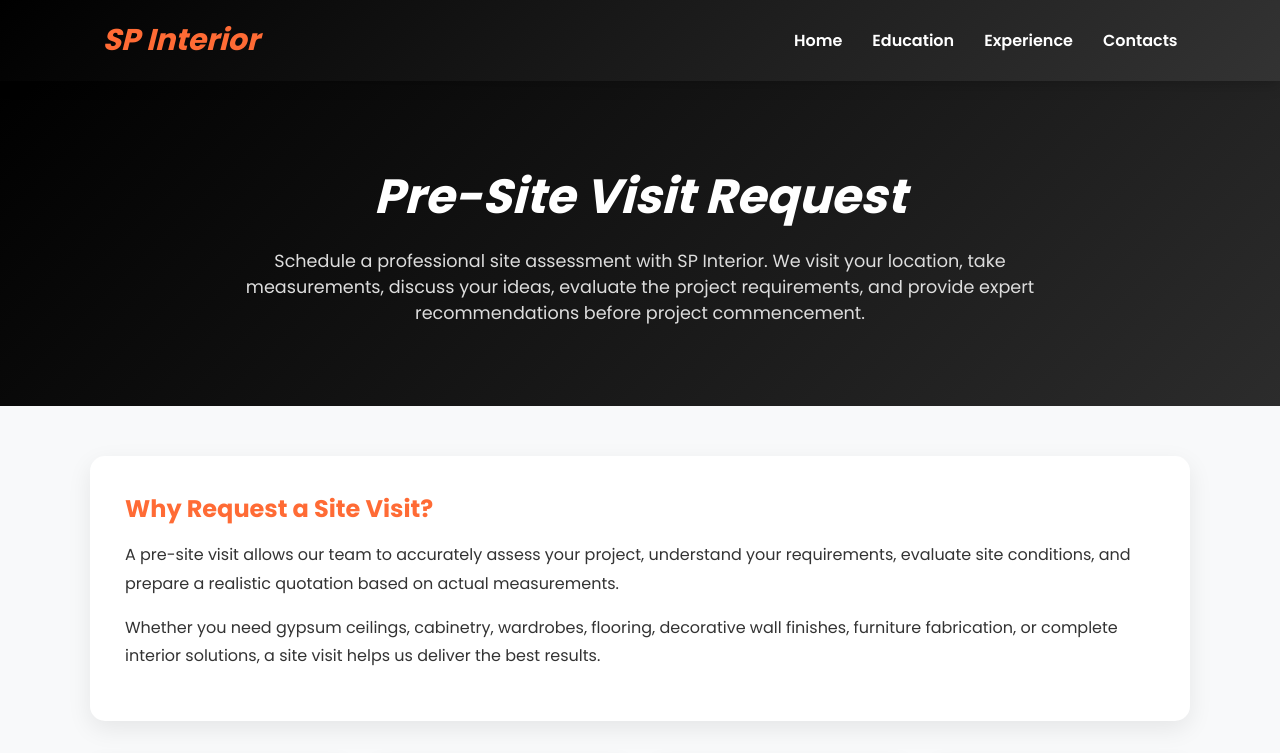
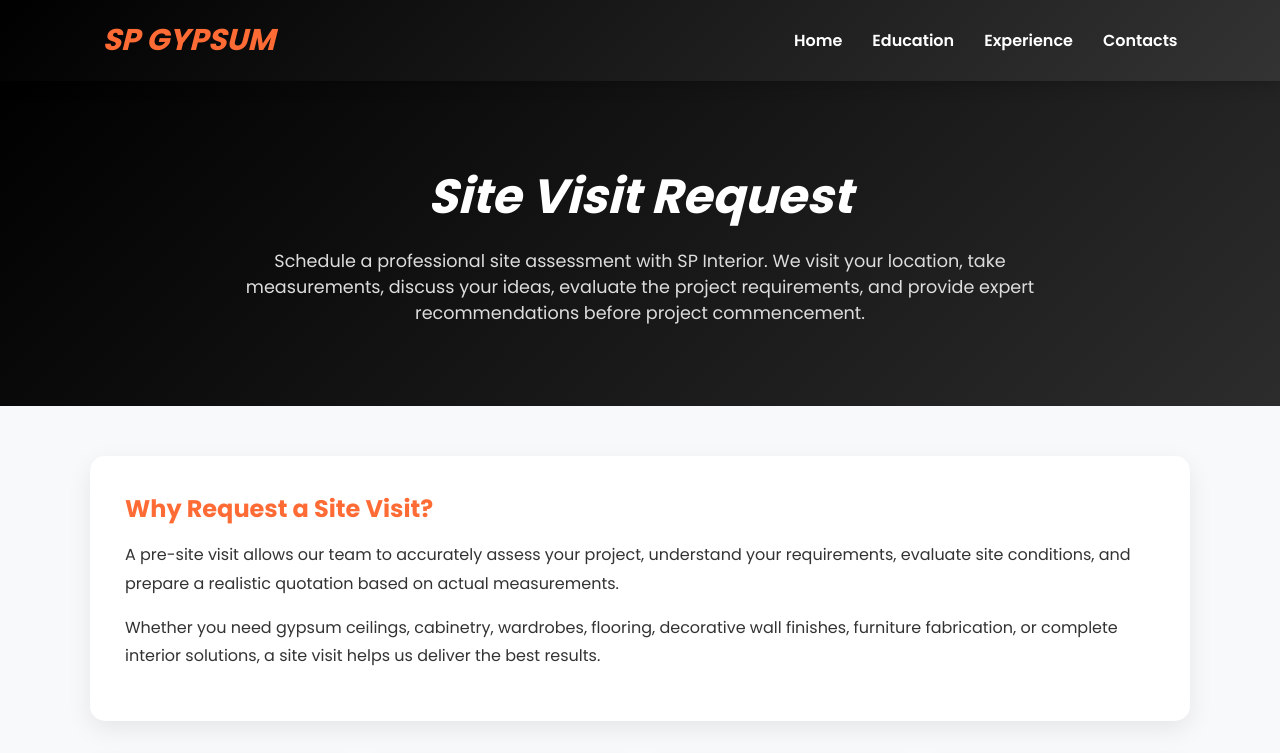
Before and after one commit to Jamesndirangu/sp-gypsum-website, a plain HTML site: page previsit.html in a window 1280 px wide. Shown: the top 753 px of the page. Drawn offline with Linux system fonts and the light colour scheme.

Commit message:
Update previsit.html

```diff
--- a/previsit.html
+++ b/previsit.html
@@ -255,7 +255,7 @@ footer{
 
 <!-- Navigation -->
 <nav class="navbar">
-    <div class="logo">SP Interior</div>
+    <div class="logo">SP GYPSUM</div>
 
     <ul class="nav-links">
         <li><a href="index.html">Home</a></li>
@@ -267,7 +267,7 @@ footer{
 
 <!-- Hero Section -->
 <section class="hero">
-    <h1>Pre-Site Visit Request</h1>
+    <h1>Site Visit Request</h1>
     <p>
         Schedule a professional site assessment with SP Interior.
         We visit your location, take measurements, discuss your ideas,
```
